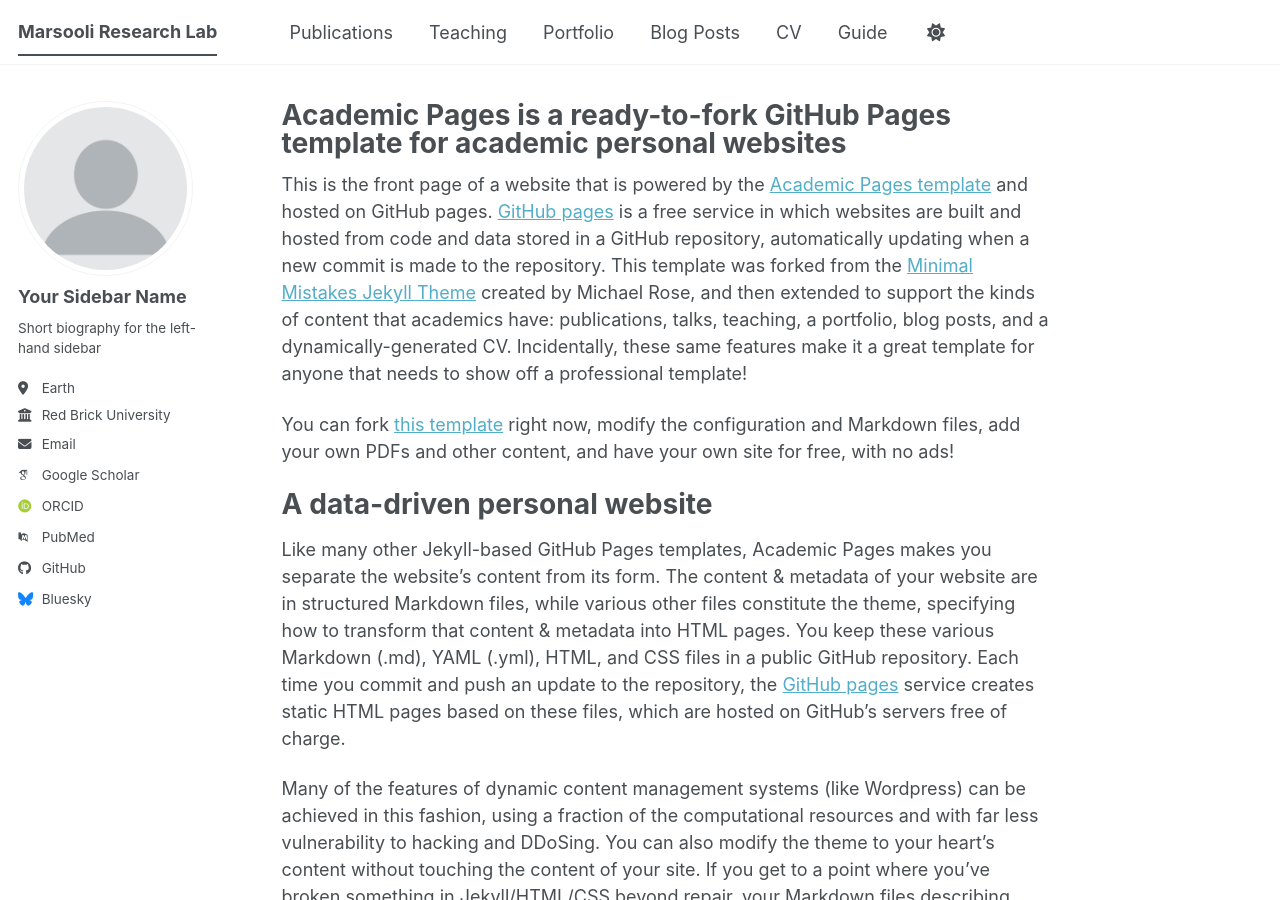
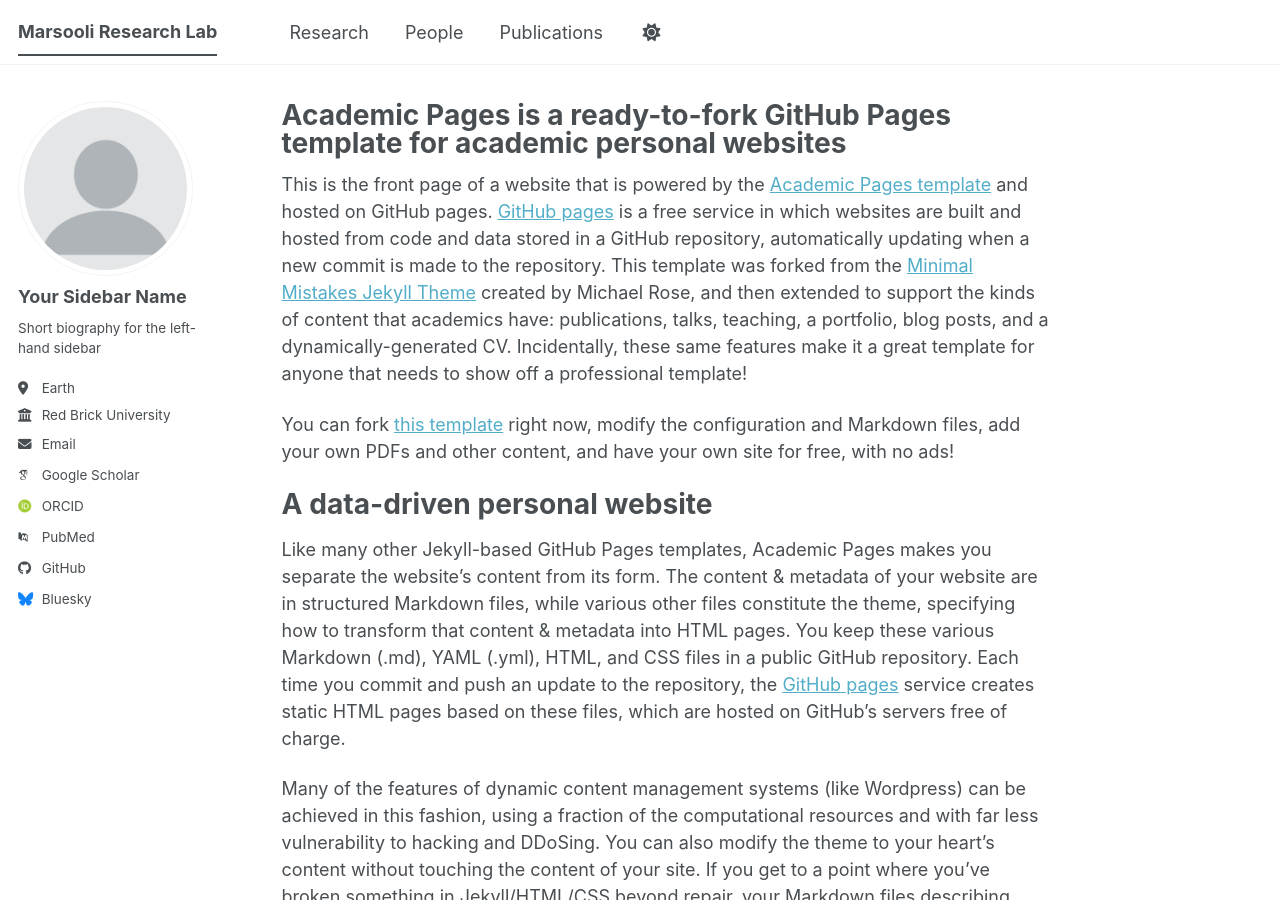
Before and after one commit to marsooli/marsooli.github.io, a Jekyll site: the page built from _pages/about.md, in a window 1280 px wide and 900 px high. Built offline with Jekyll 4.4.1, drawn with Linux system fonts in a browser that asks for light colours; some web fonts are replaced; a script bundle is joined from its source files by our own code; library files that are not in the unit come from our copies; some of the changed lines change nothing that is shown.

Commit message:
Update navigation.yml

```diff
--- a/_data/navigation.yml
+++ b/_data/navigation.yml
@@ -8,23 +8,29 @@
 #      Markdown formatted page while the second is generated using JSON.
 
 main:
+  - title: "Research"
+    url: /Research/
+
+  - title: "People"
+    url: /People/
+
   - title: "Publications"
     url: /publications/
 
-  - title: "Teaching"
-    url: /teaching/
+#  - title: "Teaching"
+#    url: /teaching/
 
-  - title: "Portfolio"
-    url: /portfolio/
+ # - title: "Portfolio"
+ #   url: /portfolio/
 
-  - title: "Blog Posts"
-    url: /year-archive/
+ # - title: "Blog Posts"
+ #   url: /year-archive/
 
-  - title: "CV"
-    url: /cv/
+  # - title: "CV"
+  #  url: /cv/
 
   # - title: "CV"
   #   url: /cv-json/
 
-  - title: "Guide"
-    url: /markdown/
+ # - title: "Guide"
+ #   url: /markdown/
```
